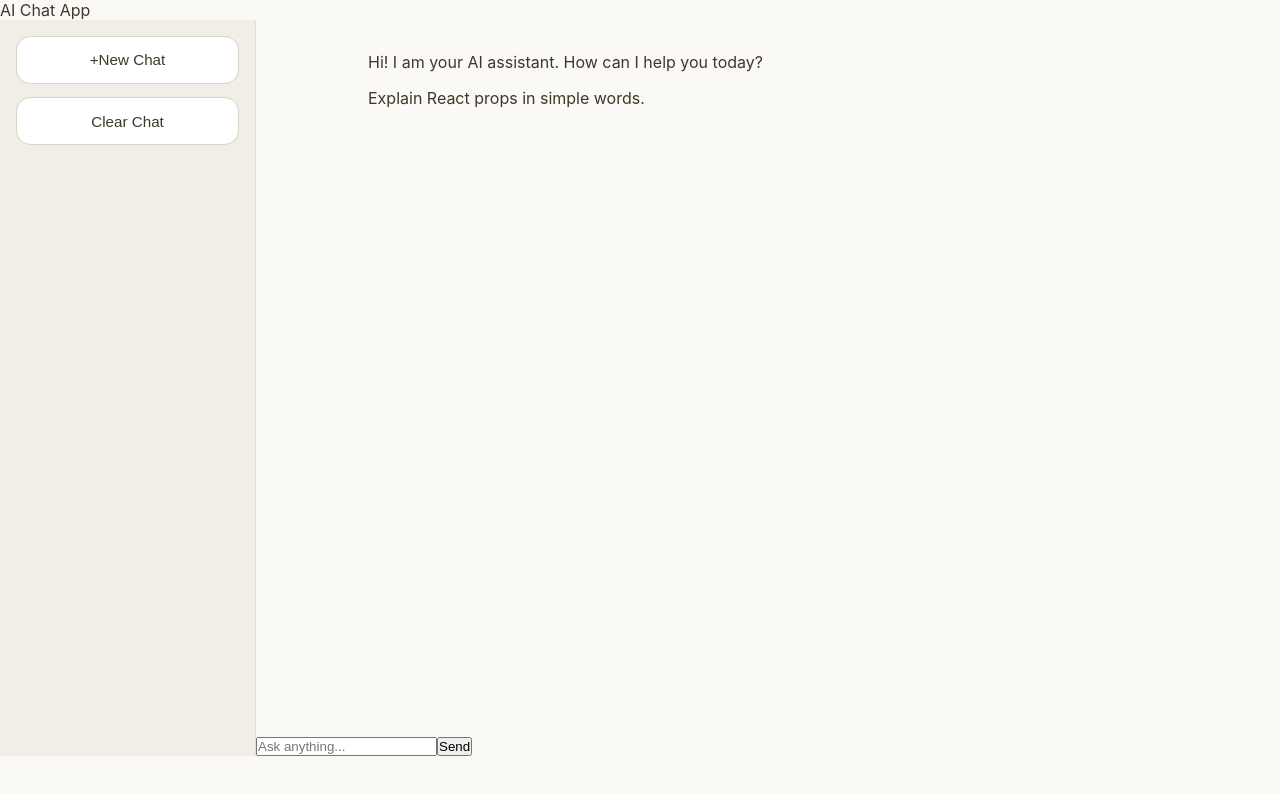
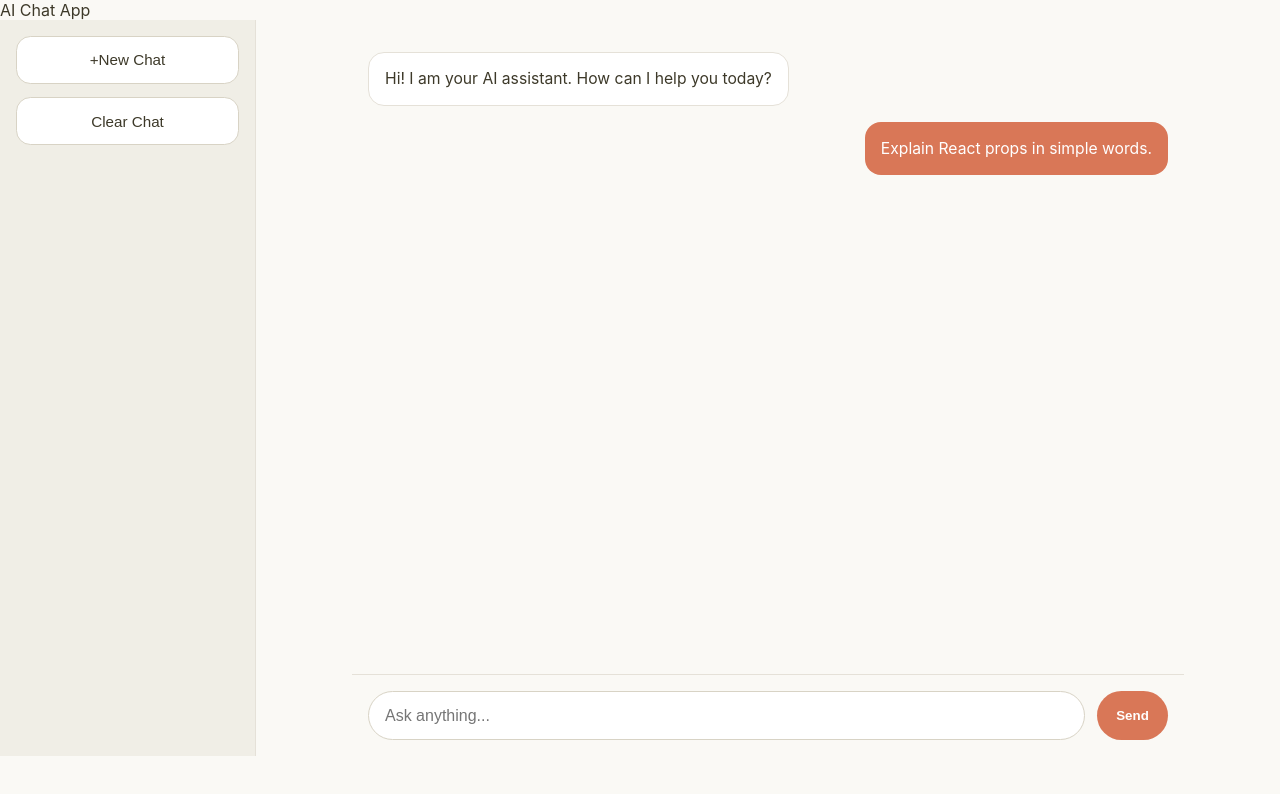
Before and after one commit to Ujjwal-Darnal/AI-Chat-App, a React (Vite) app: page / in a window 1280 px wide. Shown: the top 794 px of the page. Built offline with nearby package versions, Linux system fonts and the light colour scheme.

Commit message:
Add styling for Message Bubble

```diff
--- a/src/components/ChatInput.jsx
+++ b/src/components/ChatInput.jsx
@@ -1,4 +1,5 @@
 import {useState} from "react";
+import "../styles/ChatInput.css"
 function ChatInput({onAddMessage}){
 
     const[input,setInput] =useState("");
--- a/src/components/MessageBubble.jsx
+++ b/src/components/MessageBubble.jsx
@@ -1,3 +1,4 @@
+import "../styles/MessageBubble.css"
 function MessageBubble({message}){
     return(
         <div className={`message ${message.role}`}>
--- a/src/components/Sidebar.jsx
+++ b/src/components/Sidebar.jsx
@@ -1,5 +1,5 @@
 import "../styles/Sidebar.css"
-function Sidebar(onNewChat,onClearChat){
+function Sidebar({onNewChat,onClearChat}){
 return(
  <aside className="sidebar">
    <button type="button"
--- /dev/null
+++ b/src/styles/ChatInput.css
@@ -0,0 +1,44 @@
+.chat-input {
+  width: min(100%, 52rem);
+  margin: 0 auto;
+  padding: 1rem;
+  display: flex;
+  gap: 0.75rem;
+  background-color: #faf9f5;
+  border-top: 1px solid #e5e1d8;
+}
+
+.chat-input input {
+  flex: 1;
+  border: 1px solid #d8d3c5;
+  border-radius: 999px;
+  padding: 0.9rem 1rem;
+  font-size: 1rem;
+  outline: none;
+  background-color: #ffffff;
+  color: #3d3929;
+}
+
+.chat-input input:focus {
+  border-color: #d97757;
+}
+
+.chat-input button {
+  border: none;
+  border-radius: 999px;
+  padding: 0.9rem 1.2rem;
+  background-color: #d97757;
+  color: white;
+  cursor: pointer;
+  font-weight: 600;
+  transition: 0.2s ease;
+}
+
+.chat-input button:hover {
+  background-color: #c4673f;
+}
+
+.chat-input button:disabled {
+  background-color: #d8d3c5;
+  cursor: not-allowed;
+}
--- /dev/null
+++ b/src/styles/MessageBubble.css
@@ -0,0 +1,24 @@
+.message {
+  max-width: 75%;
+  padding: 0.9rem 1rem;
+  border-radius: 1rem;
+  line-height: 1.5;
+  font-size: 0.98rem;
+}
+
+.message p {
+  margin: 0;
+}
+
+.message.assistant {
+  align-self: flex-start;
+  background-color: #ffffff;
+  color: #3d3929;
+  border: 1px solid #e5e1d8;
+}
+
+.message.user {
+  align-self: flex-end;
+  background-color: #d97757;
+  color: #ffffff;
+}
```
